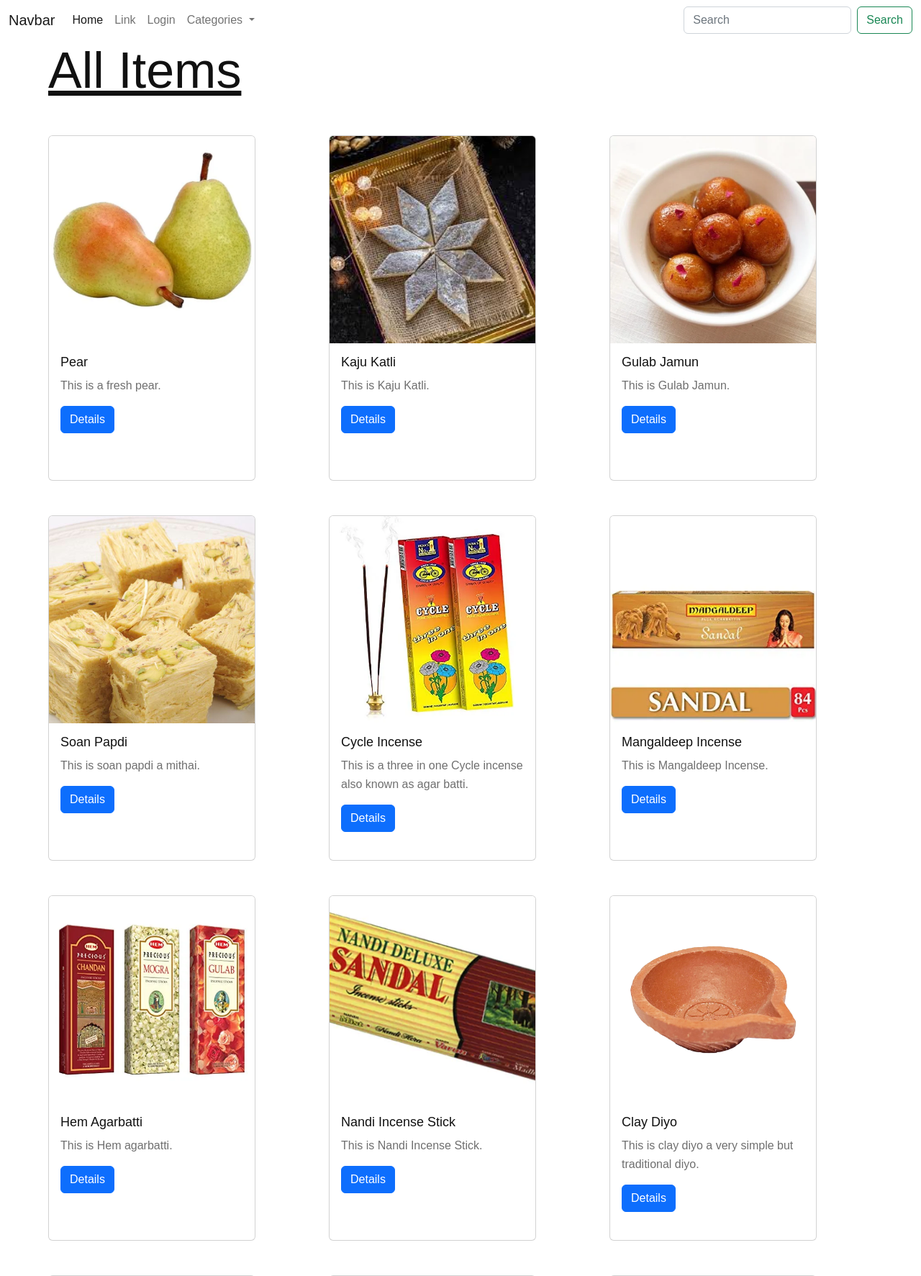
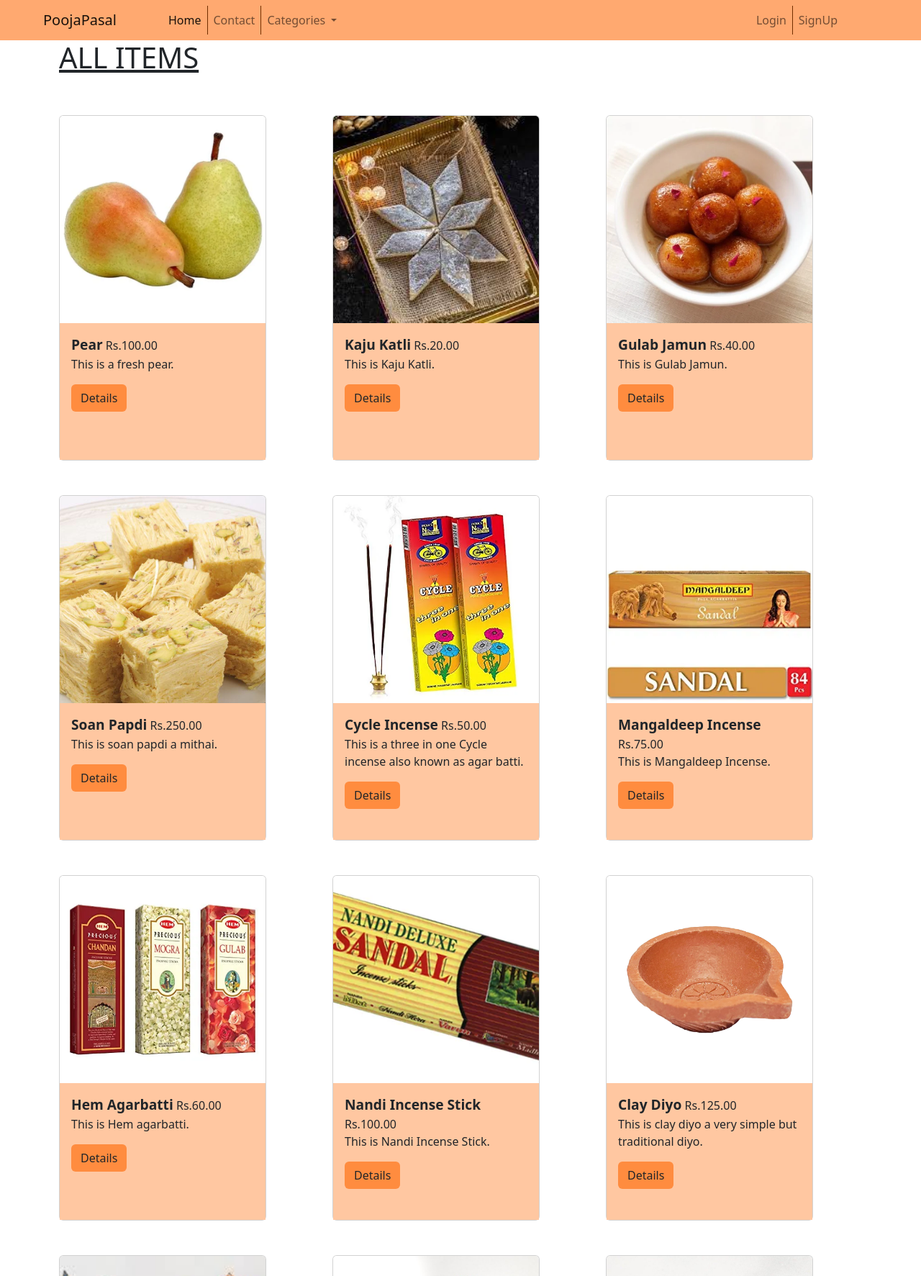
Before and after one commit to nischalraii/PoojaPasal, a Django app: page / in a window 1280 px wide. Shown: the top 1773 px of the page at 72% size. Run offline with Django 5.2, Linux system fonts and the light colour scheme; data comes from the database, SQL or seed files in the repository; both versions use the stored data as it was after the commit.

Commit message:
added color as suggested

```diff
--- a/pooja/views.py
+++ b/pooja/views.py
@@ -27,9 +27,13 @@
 @login_required(redirect_field_name="")
 def user_home(request):
     category = Category.objects.all()
+    product = Product.objects.all()
+    user = request.user
 
     context = {
         'category': category,
+        'user': user,
+        'product': product,
     }
     # if request.user.is_authenticated:
     return render(request, "user_home.html", context)
--- /dev/null
+++ b/static/css/style2.css
@@ -0,0 +1,7 @@
+.btn-details{
+    background-color: #ff8c3f
+}
+
+.bg-main{
+    background-color: #ffc7a1
+}
--- a/templates/category_products.html
+++ b/templates/category_products.html
@@ -4,7 +4,6 @@
 
 {% block body %}
     <div class="container">
-
         <h1 class="d-flex justify-content-center">{{ temp_cat.title }}</h1>
 
         <div class="row">
@@ -13,10 +12,10 @@
                     <div class="card mt-5" style="width: 18rem; height: 30rem">
                         <img src="{{ i.image.url }}" class="card-img-top" alt="..."
                              style="object-fit: cover; height: 18rem;">
-                        <div class="card-body">
+                        <div class="card-body bg-main">
                             <h5 class="card-title">{{ i.name }}</h5>
                             <p class="card-text">{{ i.desc }}.</p>
-                            <a href="{% url 'add_to_cart' i.id %}" class="btn btn-primary">Add to Cart</a>
+                            <a href="{% url 'add_to_cart' i.id %}" class="btn btn-details">Add to Cart</a>
                         </div>
                     </div>
                 </div>
--- a/templates/css/style.css
+++ /dev/null
@@ -1,6 +0,0 @@
-nav{
-    background-color: #FFA500;
-}
-body{
-    background-color: black;
-}
--- a/templates/index.html
+++ b/templates/index.html
@@ -4,7 +4,7 @@
 
 {% block body %}
     {% load static %}
-    <h1 class="d-flex justify-content-start"><u>All Items</u></h1>
+    <h1 class="d-flex justify-content-start"><u>ALL ITEMS</u></h1>
 
     <div class="row">
         {% for p in product %}
@@ -12,10 +12,10 @@
                 <div class="card mt-5" style="width: 18rem; height: 30rem">
                     <img src="{{ p.image.url }}" class="card-img-top" alt="..."
                          style="object-fit: cover; height: 18rem;">
-                    <div class="card-body">
-                        <h5 class="card-title">{{ p.name }}</h5>
+                    <div class="card-body bg-main" >
+                        <span style="font-size: larger; font-weight: bold">{{ p.name }}</span>  Rs.{{ p.price }}
                         <p class="card-text">{{ p.desc }}.</p>
-                        <a href="{% url "product_details" p.id %}" class="btn btn-primary">Details</a>
+                        <a href="{% url "product_details" p.id %}" class="btn btn-details">Details</a>
                     </div>
                 </div>
             </div>
--- a/templates/nav.html
+++ b/templates/nav.html
@@ -9,31 +9,47 @@
     <script src="https://cdn.jsdelivr.net/npm/bootstrap@5.0.1/dist/js/bootstrap.min.js"
             integrity="sha384-Atwg2Pkwv9vp0ygtn1JAojH0nYbwNJLPhwyoVbhoPwBhjQPR5VtM2+xf0Uwh9KtT"
             crossorigin="anonymous"></script>
-    <link rel="stylesheet" href="css/style.css">
+<link rel="stylesheet" href="../static/css/style2.css">
     <title>{% block title %} {% endblock %}</title>
-    <style>{% block css %} {% endblock %}</style>
+    <style>
+
+        .btn-search{
+            background-color: #ff8c3f;
+            border: 1px solid #722e00;
+        }
+
+        .bdr-right{
+            border-right: 1px solid #722e00;;
+        }
+        .nav-link{
+            text-decoration: none;
+        }
+
+
+        {% block css %} {% endblock %}</style>
 </head>
 <body>
 
-<nav class="navbar navbar-expand-lg">
+<nav class="navbar navbar-expand-lg px-5" style="background-color: #ffa970;">
     <div class="container-fluid">
-        <a class="navbar-brand" href="../">Navbar</a>
+        <a class="navbar-brand" href="../">PoojaPasal</a>
         <button class="navbar-toggler" type="button" data-bs-toggle="collapse" data-bs-target="#navbarSupportedContent"
                 aria-controls="navbarSupportedContent" aria-expanded="false" aria-label="Toggle navigation">
             <span class="navbar-toggler-icon"></span>
         </button>
         <div class="collapse navbar-collapse" id="navbarSupportedContent">
-            <ul class="navbar-nav me-auto mb-2 mb-lg-0">
-                <li class="nav-item">
-                    <a class="nav-link active" aria-current="page" href="../">Home</a>
+            <ul class="navbar-nav me-auto mb-2 mb-lg-0 px-5">
+                <li class="nav-item bdr-right">
+                    <a class="nav-link active " aria-current="page" href="../">Home</a>
                 </li>
-                <li class="nav-item">
-                    <a class="nav-link" href="#">Link</a>
+                <li class="nav-item bdr-right">
+                    <a class="nav-link" href="#">Contact</a>
                 </li>
 
-                <li class="nav-item">
-                    <a href="../signin" class="nav-link">Login</a>
-                </li>
+                {% if user.is_authenticated %}
+                {% else %}
+
+            {% endif %}
 
                 <li class="nav-item dropdown">
                     <a class="nav-link dropdown-toggle" href="#" role="button" data-bs-toggle="dropdown"
@@ -46,11 +62,17 @@
                         {% endblock %}
                     </ul>
                 </li>
-                {% block items_count %}
 
-                {% endblock %}
 
             </ul>
+            {% if user.is_authenticated %}
+            <ul class="navbar mb-2 mb-lg-0 px-5">
+                <li class="nav-link"><a href="{% url 'cart' %}" class="nav-link">My Cart</a></li>
+{#                {% block items_count %}#}
+{##}
+{#                {% endblock %}#}
+            </ul>
+        {% endif %}
 
 
             <form class="d-flex" role="search">
@@ -58,8 +80,16 @@
                     <div>Hello, {{ user.username }}</div>
                     <a href="../logout">Logout</a>
                 {% else %}
-                    <input class="form-control me-2" type="search" placeholder="Search" aria-label="Search">
-                    <button class="btn btn-outline-success" type="submit">Search</button>
+                    <ul class="navbar-nav me-auto mb-2 mb-lg-0 px-5">
+                    <li class="nav-item bdr-right">
+                        <a href="../signin" class="nav-link">Login</a>
+                    </li>
+                    <li class="nav-item">
+                        <a href="../signup" class="nav-link">SignUp</a>
+                    </li>
+                    </ul>
+{#                    <input class="form-control me-2" type="search" placeholder="Search" aria-label="Search">#}
+{#                    <button class="btn btn-search" style="" type="submit">Search</button>#}
                 {% endif %}
             </form>
         </div>
--- a/templates/product_details.html
+++ b/templates/product_details.html
@@ -1,4 +1,10 @@
 {%  extends 'nav.html' %}
+
+{% block css %}
+img{
+    width: -webkit-fill-available;
+}
+{% endblock %}
 
 {% block body %}
 	<u><h1>Details Page</h1></u>
--- a/userauths/views.py
+++ b/userauths/views.py
@@ -4,6 +4,7 @@
 from django.shortcuts import render, redirect
 from .forms import UserRegistrationForm
 from .models import User
+from cart.models import *
 
 
 # Create your views here.
@@ -17,6 +18,8 @@
             messages.success(request, "User Registered Successfully!")
 
             login(request, user)
+            create = Cart.objects.create(user=user)
+            create.save()
             return redirect('user_home')
 
     else:
```
Also changed, not shown: cart/views.py (+7 -7 lines), templates/signup.html (added, +11 -0 lines), templates/user_home.html (+18 -1 lines), db.sqlite3.
